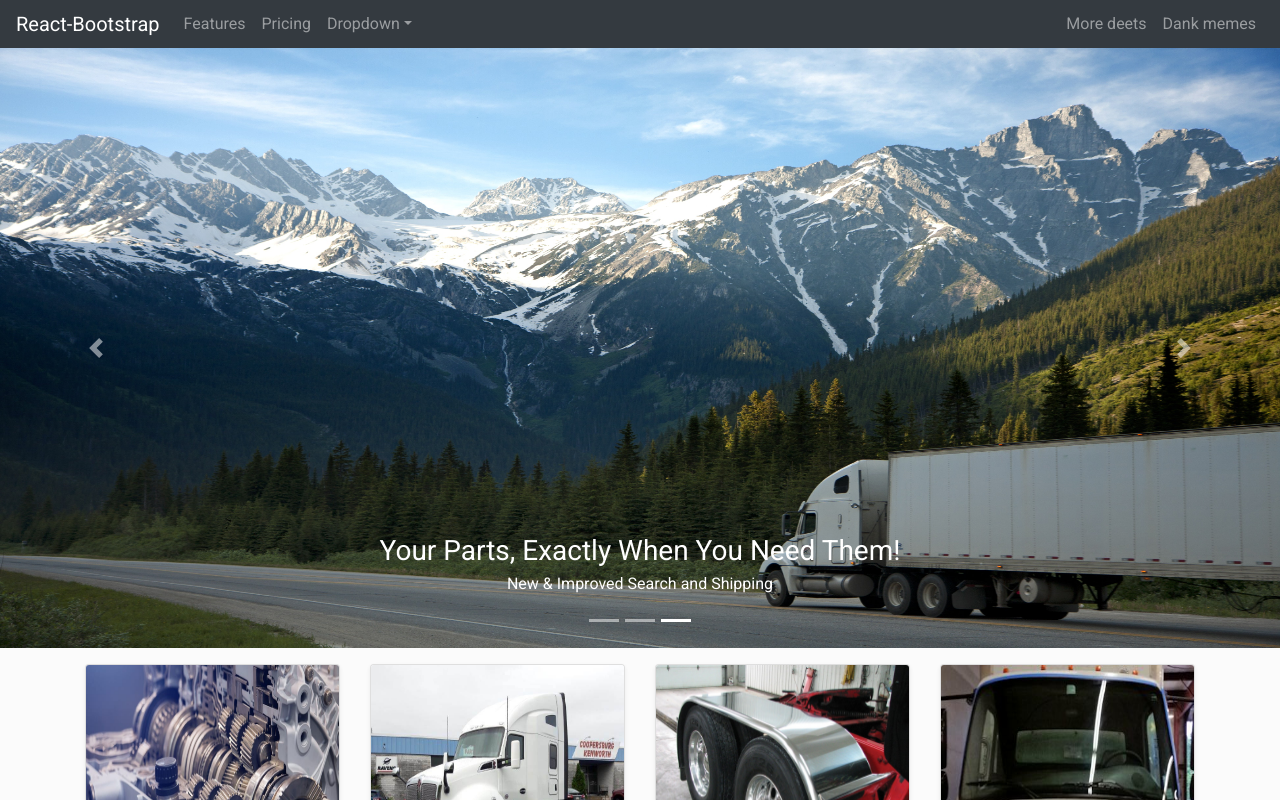
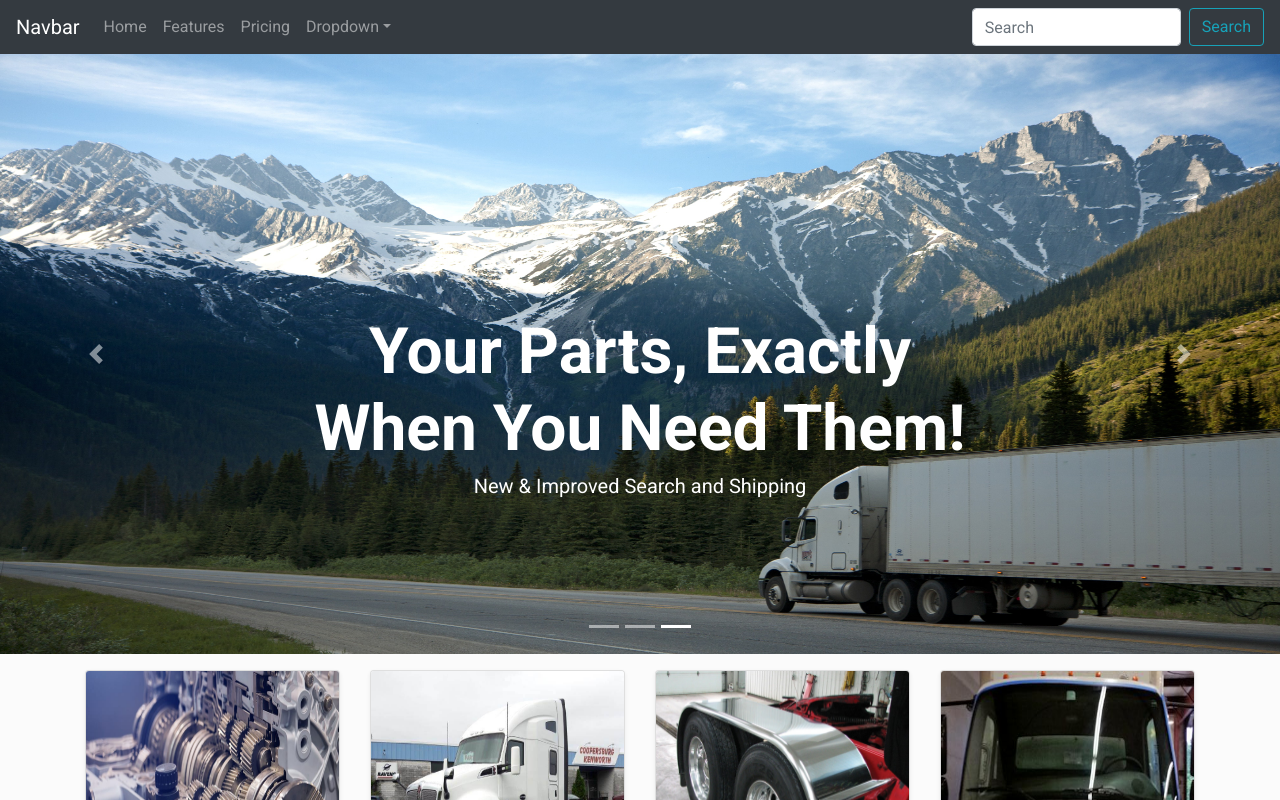
Before and after one commit to tflearydev/React-Parts, a React (Create React App) app in the folder my-app/: page / in a window 1280 px wide. Both pictures are taken after a click on the item 676 px from the left and 620 px from the top of the page. Shown: the top 800 px of the page. Built offline with nearby package versions, Linux system fonts and the light colour scheme.

Commit message:
updated carousel

```diff
--- a/my-app/src/App.js
+++ b/my-app/src/App.js
@@ -4,7 +4,7 @@ import './App.scss';
 
 import { Container, Row, Col } from 'react-bootstrap';
 import Carousel from 'react-bootstrap/Carousel'
-import { Navbar, Nav, NavDropdown } from 'react-bootstrap'
+import { Navbar, Nav, Form, FormControl, Button, NavDropdown } from 'react-bootstrap'
 import { PizzaCard } from './components/PizzaCard';
 import { Confirmation } from './components/Confirmation';
 import pizzas from './data';
@@ -23,11 +23,10 @@ function App() {
 
   return (
 <>
-<Navbar collapseOnSelect expand="lg" bg="dark" variant="dark">
-  <Navbar.Brand href="#home">React-Bootstrap</Navbar.Brand>
-  <Navbar.Toggle aria-controls="responsive-navbar-nav" />
-  <Navbar.Collapse id="responsive-navbar-nav">
+<Navbar bg="dark" variant="dark" sticky="top">
+    <Navbar.Brand href="#home">Navbar</Navbar.Brand>
     <Nav className="mr-auto">
+      <Nav.Link href="#home">Home</Nav.Link>
       <Nav.Link href="#features">Features</Nav.Link>
       <Nav.Link href="#pricing">Pricing</Nav.Link>
       <NavDropdown title="Dropdown" id="collasible-nav-dropdown">
@@ -38,14 +37,11 @@ function App() {
         <NavDropdown.Item href="#action/3.4">Separated link</NavDropdown.Item>
       </NavDropdown>
     </Nav>
-    <Nav>
-      <Nav.Link href="#deets">More deets</Nav.Link>
-      <Nav.Link eventKey={2} href="#memes">
-        Dank memes
-      </Nav.Link>
-    </Nav>
-  </Navbar.Collapse>
-</Navbar>
+    <Form inline>
+      <FormControl type="text" placeholder="Search" className="mr-sm-2" />
+      <Button variant="outline-info">Search</Button>
+    </Form>
+  </Navbar>
 
 
 <Carousel>
@@ -56,8 +52,8 @@ function App() {
       alt="First slide"
     />
     <Carousel.Caption>
-      <h3 className="caro-text">Your Parts, Exactly When You Need Them!</h3>
-      <p className="caro-text">New & Improved Search and Shipping</p>
+      <h3 className="caro-text">Your Parts, Exactly <br></br>When You Need Them!</h3>
+      <p>New & Improved Search and Shipping</p>
     </Carousel.Caption>
   </Carousel.Item>
   <Carousel.Item>
@@ -68,8 +64,8 @@ function App() {
     />
 
     <Carousel.Caption>
-    <h3 className="caro-text">Your Parts, Exactly When You Need Them!</h3>
-      <p className="caro-text">New & Improved Search and Shipping</p>
+    <h3 className="caro-text">Your Parts, Exactly <br></br>When You Need Them!</h3>
+      <p>New & Improved Search and Shipping</p>
     </Carousel.Caption>
   </Carousel.Item>
   <Carousel.Item>
@@ -80,8 +76,8 @@ function App() {
     />
 
     <Carousel.Caption>
-    <h3 className="caro-text">Your Parts, Exactly When You Need Them!</h3>
-      <p className="caro-text">New & Improved Search and Shipping</p>
+    <h3 className="caro-text">Your Parts, Exactly <br></br>When You Need Them!</h3>
+      <p className="caro-small">New & Improved Search and Shipping</p>
     </Carousel.Caption>
   </Carousel.Item>
 </Carousel>
--- a/my-app/src/App.scss
+++ b/my-app/src/App.scss
@@ -45,3 +45,15 @@ body {
     height: 75vh;
 
 }
+
+.caro-text {
+    // margin-left: -200px;
+    margin-top: -300px;
+    font-weight: 600;
+    font-size: 5vw;
+
+}
+
+.caro-small {
+    font-size: 20px;
+}
```
